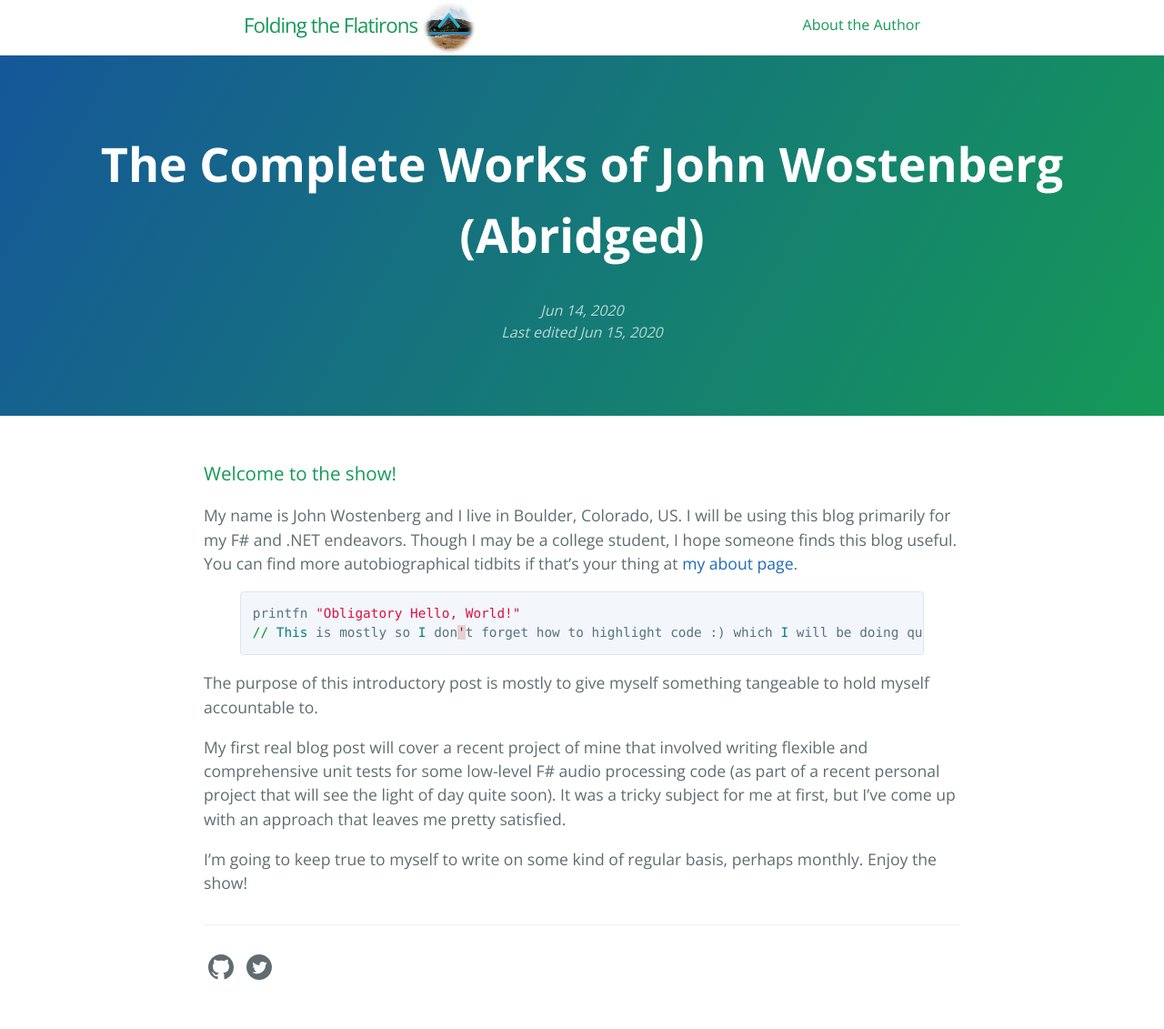
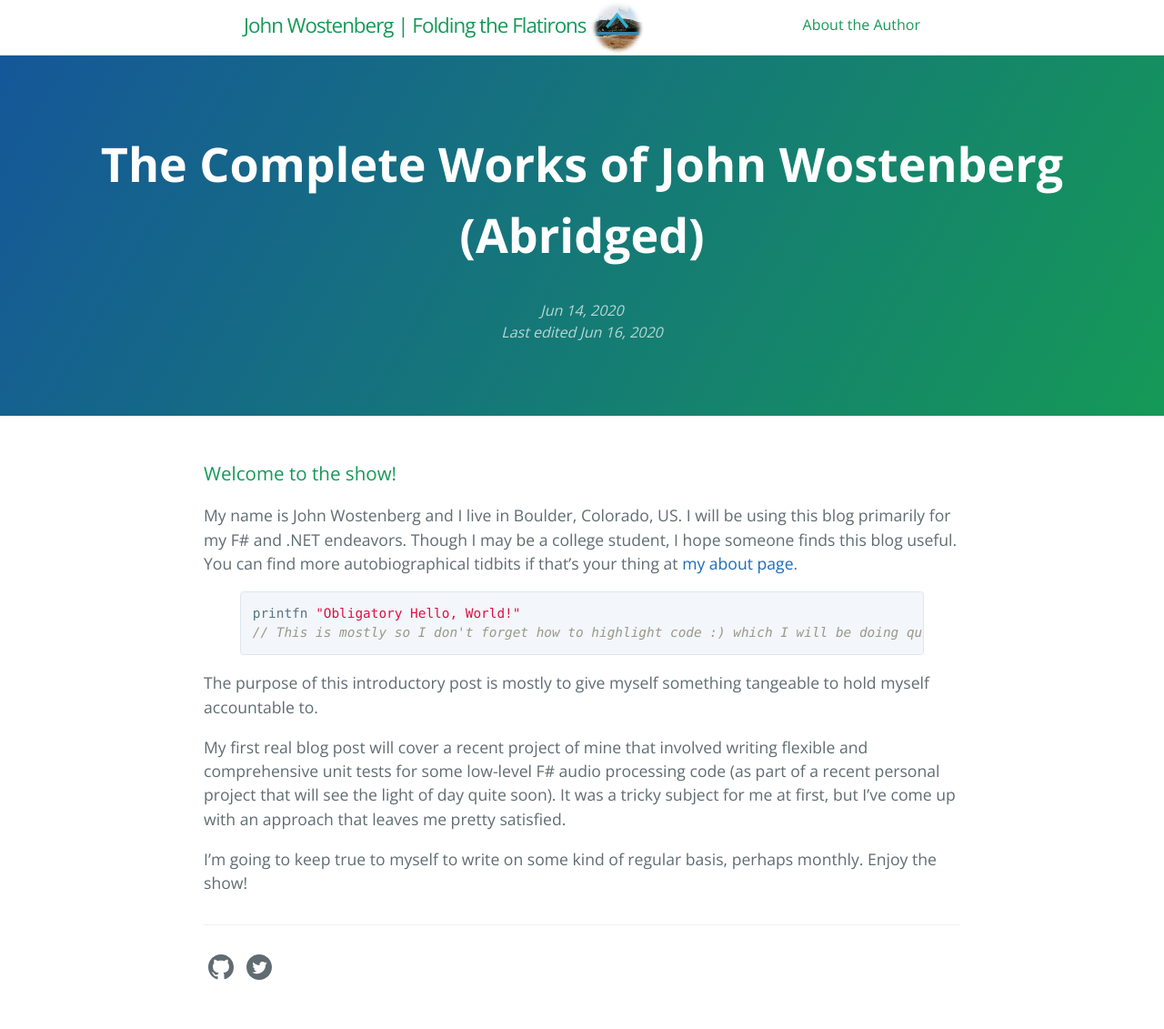
Before and after one commit to jwosty/jwosty.github.io, a Jekyll site: the page built from _posts/2020-06-14-complete-works-of-john-wostenberg-abridged.md, in a window 1280 px wide. Shown: the whole page at 91% size. Built offline with Jekyll 4.4.1, drawn with Linux system fonts in a browser that asks for light colours.

Commit message:
fix lang highlight and add my name to blog title

```diff
--- a/_config.yml
+++ b/_config.yml
@@ -29,6 +29,7 @@ baseurl: "" # the subpath of your site, e.g. /blog
 url: "" # the base hostname & protocol for your site, e.g. http://example.com
 github_username:  jwosty
 show_github_repo: false
+author_name: John Wostenberg
 
 # Build settings
 theme:
--- a/_includes/site-header.html
+++ b/_includes/site-header.html
@@ -5,7 +5,8 @@
     {% assign page_refs = site.header_page_refs | default: default_refs %}
 
     {% if page.layout != 'home' %}
-      <a class="site-title" href="{{ "/" | absolute_url }}">{{ site.title | escape }}
+      <a class="site-title" href="{{ "/" | absolute_url }}">
+        {{ site.author_name }} | {{ site.title | escape }}
         <img src="{{site.banner_icon_200px}}" width="60px" height="60px" style="vertical-align:middle">
       </a>
     {% endif %}
--- a/_posts/2020-06-14-complete-works-of-john-wostenberg-abridged.md
+++ b/_posts/2020-06-14-complete-works-of-john-wostenberg-abridged.md
@@ -2,7 +2,7 @@
 layout: post
 title:  "The Complete Works of John Wostenberg (Abridged)"
 date:   2020-06-14 13:30:00 -0600
-edited: 2020-06-15 01:00:00 -0600
+edited: 2020-06-16 20:00:00 -0600
 tags: introduction
 ---
 
@@ -10,7 +10,7 @@ tags: introduction
 
 My name is John Wostenberg and I live in Boulder, Colorado, US. I will be using this blog primarily for my F# and .NET endeavors. Though I may be a college student, I hope someone finds this blog useful. You can find more autobiographical tidbits if that's your thing at [my about page](/about).
 
-{% highlight ruby %}
+{% highlight fsharp %}
 printfn "Obligatory Hello, World!"
 // This is mostly so I don't forget how to highlight code :) which I will be doing quite frequently on this blog
 {% endhighlight %}
```
